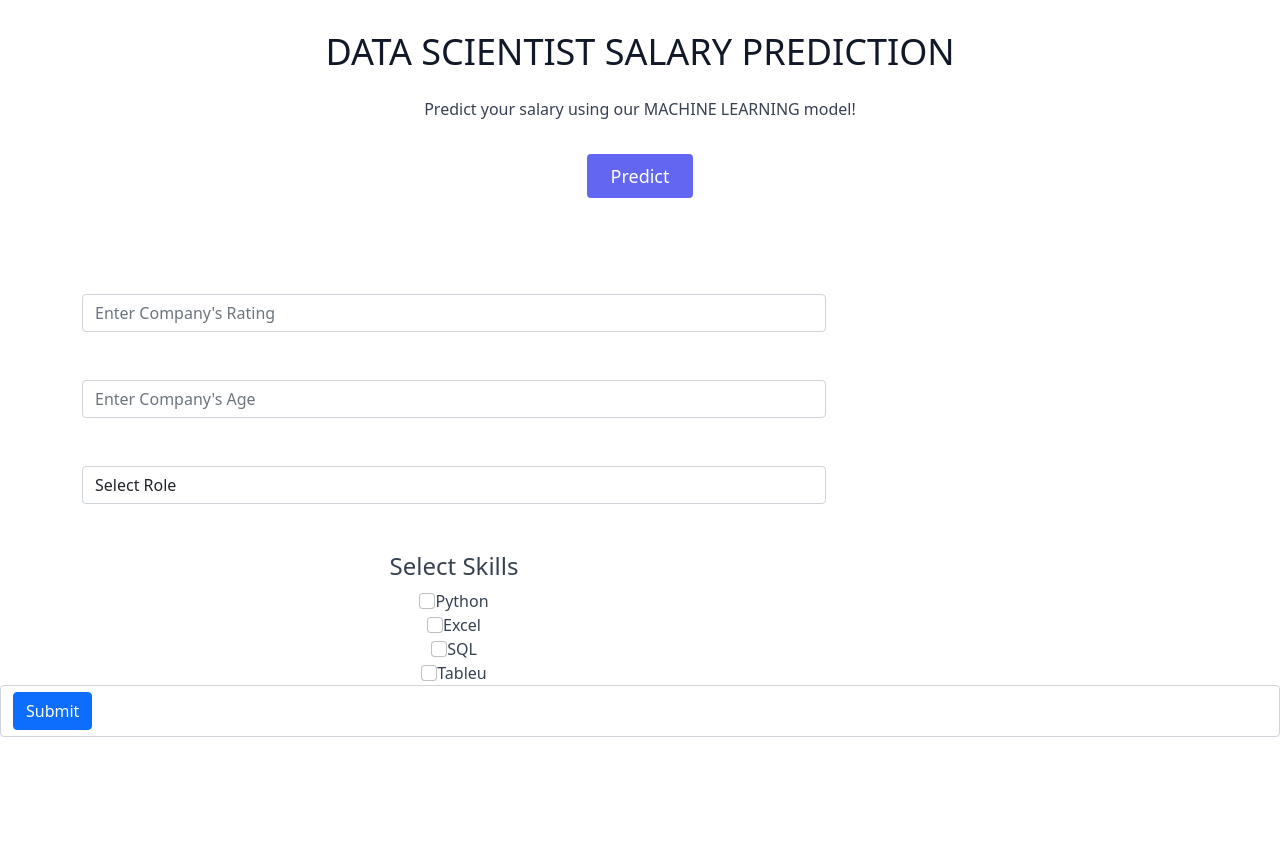
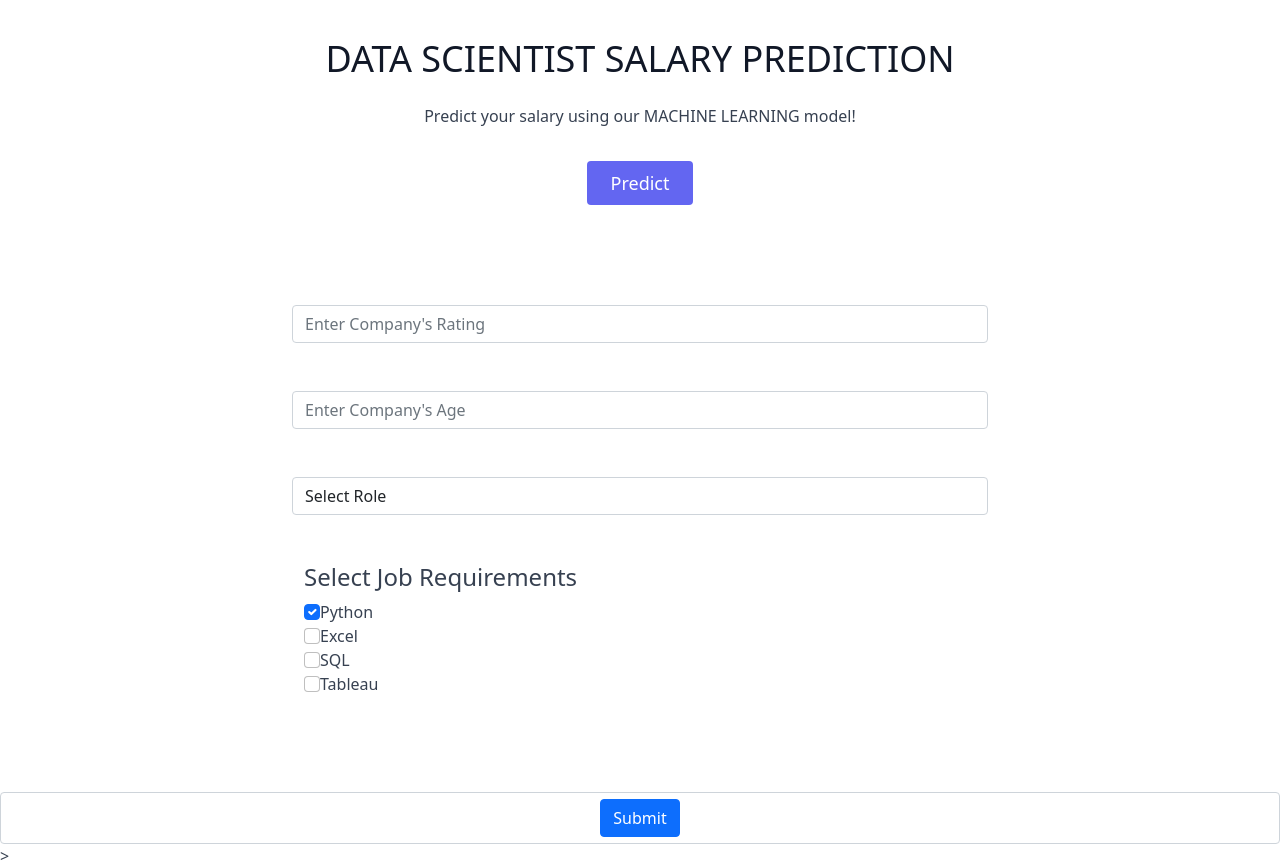
Before and after one commit to dhruvrawat101/Salary-Predictor, a Flask app: page / in a window 1280 px wide. Shown: the part 387-1255 px from the top of the page. Before the commit the page ends 1124 px from the top, so only its background shows below. Run offline with Flask 2, Linux system fonts and the light colour scheme; parts of the project's set-up code (start-up, migrations or seed data) failed here and were passed over.

Commit message:
few changes

```diff
--- a/app.py
+++ b/app.py
@@ -15,8 +15,7 @@ def gh():
 
 @app.route('/predict', methods=['POST'])
 def home():
-    data = request.get_data('rating')
-    data1= float(data)
+    data1 = request.get_data('rating')
     data2 = float(request.get_data('age'))
     data3 = request.get_data('a')
     data4 = request.get_data('b')
@@ -81,7 +80,7 @@ def home():
         data9=1
         data10=0
 
-    if(count==4):
+    else:
         data7=1
         data8=1
         data9=1
--- a/templates/home.html
+++ b/templates/home.html
@@ -12,14 +12,13 @@
       integrity="sha384-giJF6kkoqNQ00vy+HMDP7azOuL0xtbfIcaT9wjKHr8RbDVddVHyTfAAsrekwKmP1"
       crossorigin="anonymous"
     />
-    <link rel="stylesheet" href="./dhruv.css" />
+    <link rel="stylesheet" href="./main.css" />
 
 
     <title>Salary Prediction</title>
   </head>
   <body>
-    <div class="jumbotron jumbotron-fluid">
-      <div class="container">
+
 
     <!LANDIGN PAGE>
     <section class="text-gray-700 body-font">
@@ -49,9 +48,7 @@
               </button></a
             >
           </div>
-
-
-      </div></div>
+        </div>
         <div
           class="text-center lg:w-2/3 w-full machineLearning"
           id="machineLearning"
@@ -66,6 +63,7 @@
                 <input
                   type="number"
                   class="form-control"
+                  name="rating"
                   id="rating"
                   placeholder="Enter Company's Rating"
                 />
@@ -76,6 +74,7 @@
                 <input
                   type="number"
                   class="form-control"
+                  name="age"
                   id="age"
                   placeholder="Enter Company's Age"
                 />
@@ -87,29 +86,28 @@
                 <br> <br>
            <select class="form-control"  class="custom-control custom-checkbox">
              <option selected>Select Role</option>
-             <option value=1>Data Scientist</option>
-             <option value=1>Data Analyst</option>
-             <option value=1>Data Engineering</option>
-             <option value=1>Other</option>
+             <option value="DataScientist" name="a">Data Scientist</option>
+             <option value="DataAnalyst" name="b">Data Analyst</option>
+             <option value="DataEngineering" name="c">Data Engineering</option>
+             <option value="Other" name="d">Other</option>
            </select>
          </div>
 
+            <div id="one" class="form-group .form-check container" >
+                   <br> <br>
+                   <h4>Select Job Requirements </h4>
 
-            <div id="one" class="form-group  container" >
-                   <br> <br>
-                   <h4>Select Skills</h4>
-
-            <div class="checkbox" class="form-control" class='form-check form-check-inline'>
-              <label><input class="form-check-input" type="checkbox" value=1 >Python</label>
+            <div class="checkbox" class="form-control">
+              <label><input class="form-check-input" type="checkbox" name="e" checked>Python</label>
             </div>
-            <div class="checkbox" class="form-check form-check-inline">
-              <label><input class="form-check-input" type="checkbox" value=1>Excel</label>
+            <div class="checkbox">
+              <label><input class="form-check-input" type="checkbox"  name="f">Excel</label>
             </div>
-            <div class="checkbox" class="form-check form-check-inline">
-              <label><input class="form-check-input" class="form-check form-check-inline" type="checkbox" value=1>SQL</label>
+            <div class="checkbox">
+              <label><input class="form-check-input" type="checkbox" name="g">SQL</label>
             </div>
-            <div class="checkbox" class="form-check form-check-inline">
-              <label><input class="form-check-input" class="form-check form-check-inline" type="checkbox" value=1>Tableu</label>
+            <div class="checkbox">
+              <label><input class="form-check-input" type="checkbox"  name="h">Tableau</label>
             </div>
           </div>
 
@@ -122,7 +120,7 @@
           </form>
         </div>
       </div>
-
+  >
 
   </body>
 </html>
```
